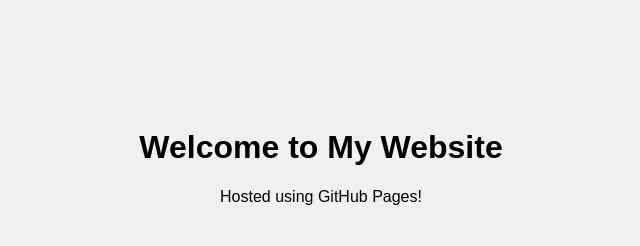
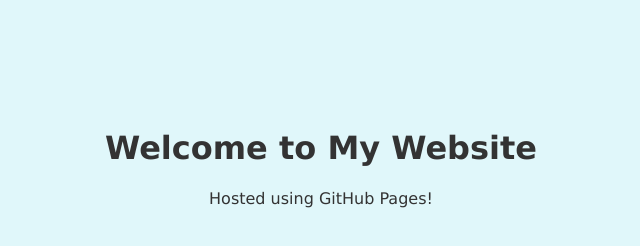
Before and after one commit to mohammedsafik/Day---6, a plain HTML site: page index.html in a window 1280 px wide. Shown: the whole page, without its empty margins (319-959 px from the left). Drawn offline with Linux system fonts and the light colour scheme.

Commit message:
Styles added

```diff
--- a/index.html
+++ b/index.html
@@ -2,14 +2,7 @@
 <html>
 <head>
   <title>My GitHub Website</title>
-  <style>
-    body {
-      font-family: Arial;
-      background-color: #f0f0f0;
-      text-align: center;
-      padding-top: 100px;
-    }
-  </style>
+  <link rel="stylesheet" href="styles.css">
 </head>
 <body>
   <h1>Welcome to My Website</h1>
--- /dev/null
+++ b/styles.css
@@ -0,0 +1,7 @@
+body {
+  font-family: Verdana;
+  background-color: #e0f7fa;
+  color: #333;
+  text-align: center;
+  padding-top: 100px;
+}
```
